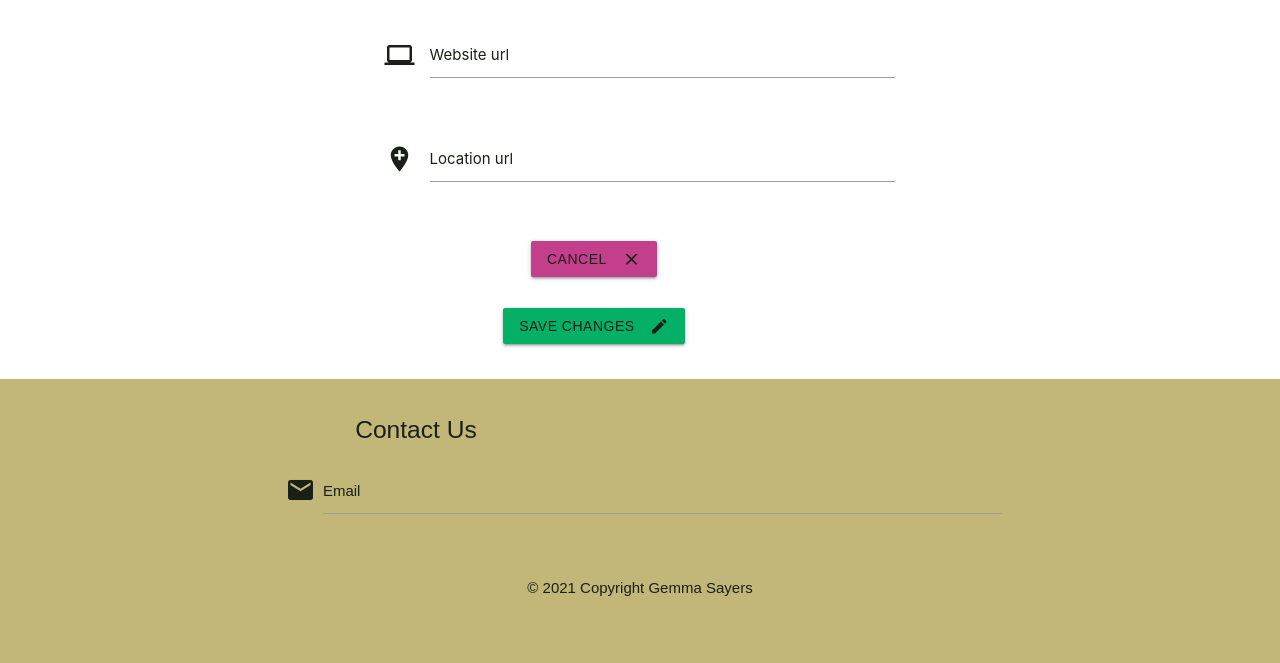
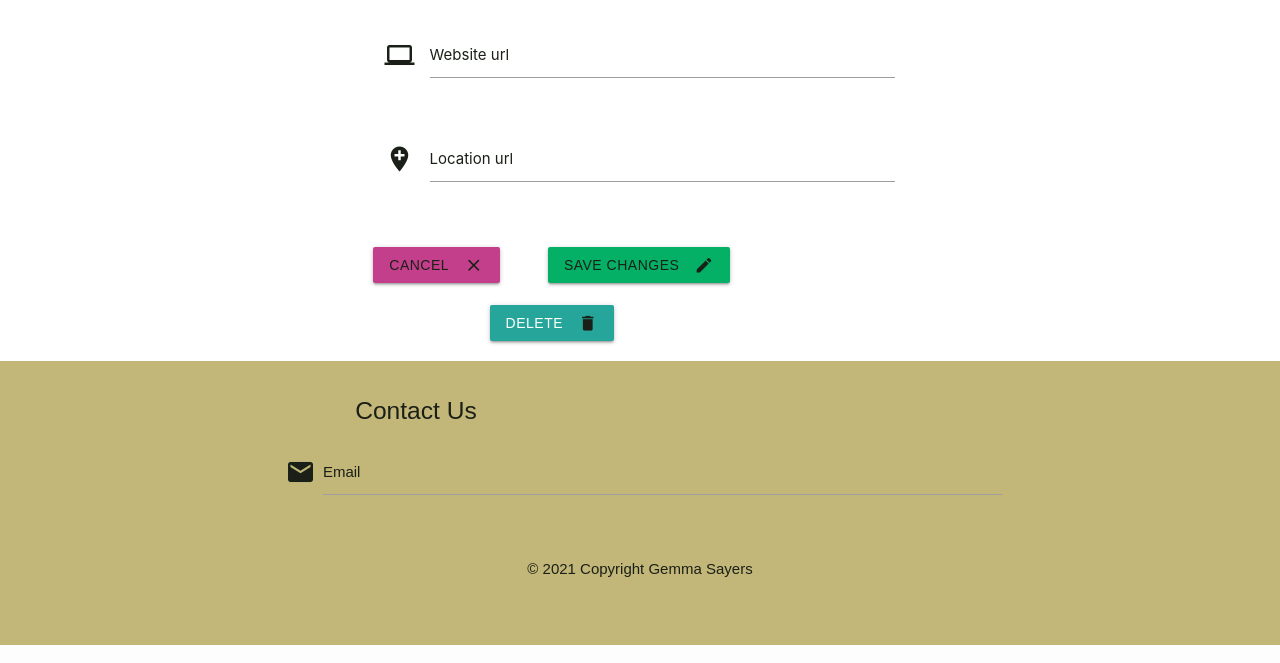
Before and after one commit to GJSayers/culturate, a Flask app: template templates/edit_listing.html in a window 1280 px wide. Shown: the part 898-1561 px from the top of the page. Run offline with Flask 2, Linux system fonts and the light colour scheme; the template is opened without the code that fills it: most values are stand-ins (such as "Sample title", 1, 10 or a date in 2020); some libraries are stand-ins or nearby versions; some web fonts are replaced.

Commit message:
format page

```diff
--- a/templates/edit_listing.html
+++ b/templates/edit_listing.html
@@ -31,7 +31,8 @@
         <div class="row">
             <div class="input-field col s10 push-s1">
                 <i class="material-icons prefix submission-icon">label</i>
-                <textarea id="listing_name" name="listing_name" class="materialize-textarea validate"  required>{{ listing.listing_name }}</textarea>
+                <textarea id="listing_name" name="listing_name" class="materialize-textarea validate"
+                    required>{{ listing.listing_name }}</textarea>
                 <label for="listing_name">Place / Event Name</label>
             </div>
         </div>
@@ -73,7 +74,8 @@
         <div class="row">
             <div class="input-field col s10 push-s1">
                 <i class="material-icons prefix submission-icon">location_city</i>
-                <textarea id="listing_city" name="listing_city" class="materialize-textarea validate" required>{{ listing.listing_city }}</textarea>
+                <textarea id="listing_city" name="listing_city" class="materialize-textarea validate"
+                    required>{{ listing.listing_city }}</textarea>
                 <label for="listing_city">Place / Event City</label>
             </div>
         </div>
@@ -83,7 +85,8 @@
         <div class="row">
             <div class="input-field col s10 push-s1">
                 <i class="material-icons prefix submission-icon">insert_comment</i>
-                <textarea id="listing_comments" name="listing_comments" class="materialize-textarea validate" required>{{ listing.listing_comments }}</textarea>
+                <textarea id="listing_comments" name="listing_comments" class="materialize-textarea validate"
+                    required>{{ listing.listing_comments }}</textarea>
                 <label for="listing_comments">Write-up</label>
             </div>
         </div>
@@ -92,7 +95,8 @@
         <div class="row">
             <div class="input-field col s10 push-s1">
                 <i class="material-icons prefix submission-icon">add_a_photo</i>
-                    <input id="listing_image" name="listing_image" minlength="8" maxlength="250" type="text" class="validate" required>
+                <input id="listing_image" name="listing_image" minlength="8" maxlength="250" type="text"
+                    class="validate" required>
                 <label for="listing_image">Listing image url</label>
             </div>
         </div>
@@ -101,7 +105,8 @@
         <div class="row">
             <div class="input-field col s10 push-s1">
                 <i class="material-icons prefix submission-icon validate" required>computer</i>
-                    <input  id="listing_website" name="listing_website" minlength="8" maxlength="250" class="validate" required>
+                <input id="listing_website" name="listing_website" minlength="8" maxlength="250" class="validate"
+                    required>
                 <label for="listing_website">Website url</label>
             </div>
         </div>
@@ -110,23 +115,46 @@
         <div class="row">
             <div class="input-field col s10 push-s1">
                 <i class="material-icons prefix submission-icon validate" required>add_location</i>
-                   <input {{ listing.listing_location }} id="listing_location" name="listing_location" minlength="8" maxlength="250" type="text" class="validate" required>
+                <input {{ listing.listing_location }} id="listing_location" name="listing_location" minlength="8"
+                    maxlength="250" type="text" class="validate" required>
                 <label for="listing_location">Location url</label>
             </div>
         </div>
 
         <!-- submit button -->
-        <div class="row valign-wrapper center-align">
-            <div class="col s-8 offset-s2 center-align">
-                <a href="{{ url_for('get_listings') }}" class="btn cancel-button">  Cancel <i class="material-icons right submission-icon">clear</i></a>
-                <a href="{{ url_for('get_listings') }}" class="btn affirmative-button center-align" type="submit">Save Changes
+        <div class="row center-align">
+            <div class="col center-align">
+                <a href="{{ url_for('get_listings') }}" class="btn cancel-button"> Cancel <i
+                        class="material-icons right submission-icon">clear</i></a>
+                <a href="{{ url_for('get_listings') }}" class="btn affirmative-button center-align" type="submit">Save
+                    Changes
                     <i class="material-icons right submission-icon">mode_edit</i>
+                </a>
+                <a href="#{{ listing.id }}delete-confirmation" class="btn delete-button modal-trigger"> Delete<i
+                    class="material-icons right submission-icon">delete</i>
+                </a>
+                <!-- delete confirmation modal -->
+                <div id="{{ listing.id }}delete-confirmation" class="modal">
+                    <div class="modal-content">
+                        <h4>Delete listing</h4>
+                        <p>Are you sure?</p>
+                        <blockquote class="blockquote-small"> “If you’re brave enough to say goodbye, life will reward you with a new
+                            hello.”
+                            <br>
+                            <br>
+                            – Paulo Coelho </blockquote>
+                    </div>
+                    <div class="modal-footer">
+                        <a href="{{ url_for('get_listings') }}" class="btn cancel-button"> Cancel <i
+                        class="material-icons right submission-icon">clear</i></a>
+                        <a href="{{ url_for('delete_listing', listing_id=listing._id) }}" class="btn delete-button">
+                            Delete<i class="material-icons right submission-icon">delete</i>
                         </a>
                     </div>
                 </div>
-
+            </div>
+        </div>
     </form>
-
 </div>
 
 {% endblock %}
```
Lines whose indentation alone changed are shown as unchanged.
